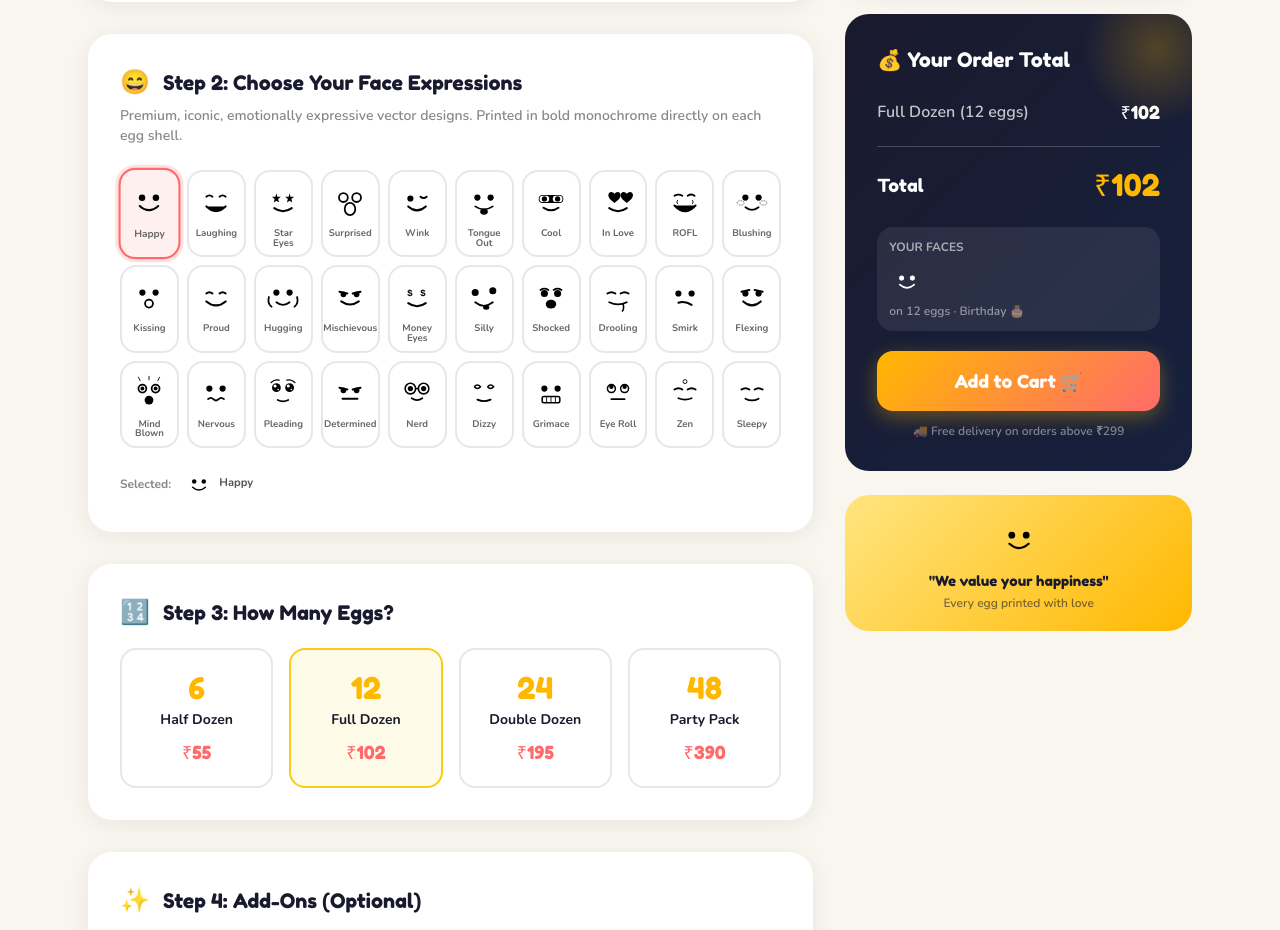
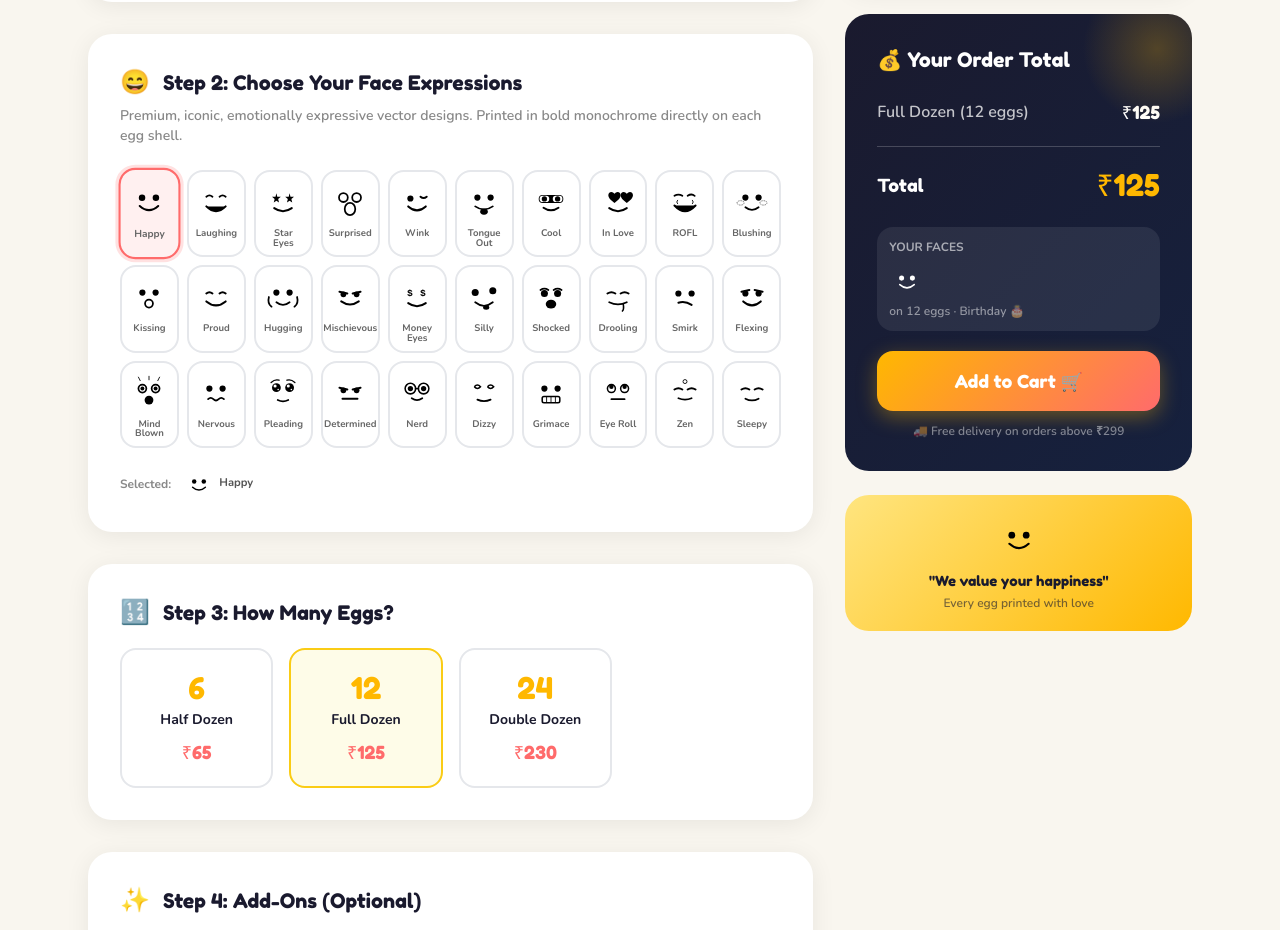
Before and after one commit to ayushkumarrr-1/emojieggs, a Next.js app in the folder emojieggs/: page / in a window 1280 px wide. Shown: the part 4142-5072 px from the top of the page. Built offline with nearby package versions, Linux system fonts and the light colour scheme.

Commit message:
Update egg pack prices and remove 48 egg pack

```diff
--- a/emojieggs/components/Customizer.tsx
+++ b/emojieggs/components/Customizer.tsx
@@ -6,10 +6,9 @@ import { useLanguage } from "@/context/LanguageContext";
 const OCCASIONS_IDS = ["birthday", "love", "monday", "exam", "party", "morning", "health", "funny", "employees"];
 
 const PACKS_IDS = [
-  { id: "Half Dozen", qty: 6, price: 55 },
-  { id: "Full Dozen", qty: 12, price: 102 },
-  { id: "Double Dozen", qty: 24, price: 195 },
-  { id: "Party Pack", qty: 48, price: 390 },
+  { id: "Half Dozen", qty: 6, price: 65 },
+  { id: "Full Dozen", qty: 12, price: 125 },
+  { id: "Double Dozen", qty: 24, price: 230 },
 ];
 
 const EXTRAS_IDS = [
--- a/emojieggs/translations/en.ts
+++ b/emojieggs/translations/en.ts
@@ -124,8 +124,7 @@ export const en = {
     packs: {
       "Half Dozen": "Half Dozen",
       "Full Dozen": "Full Dozen",
-      "Double Dozen": "Double Dozen",
-      "Party Pack": "Party Pack"
+      "Double Dozen": "Double Dozen"
     },
     extras: {
       "box": "🎁 Gift Box",
--- a/emojieggs/translations/hi.ts
+++ b/emojieggs/translations/hi.ts
@@ -124,8 +124,7 @@ export const hi = {
     packs: {
       "Half Dozen": "आधा दर्जन",
       "Full Dozen": "पूरा दर्जन",
-      "Double Dozen": "डबल दर्जन",
-      "Party Pack": "पार्टी पैक"
+      "Double Dozen": "डबल दर्जन"
     },
     extras: {
       "box": "🎁 गिफ़्ट बॉक्स",
```
